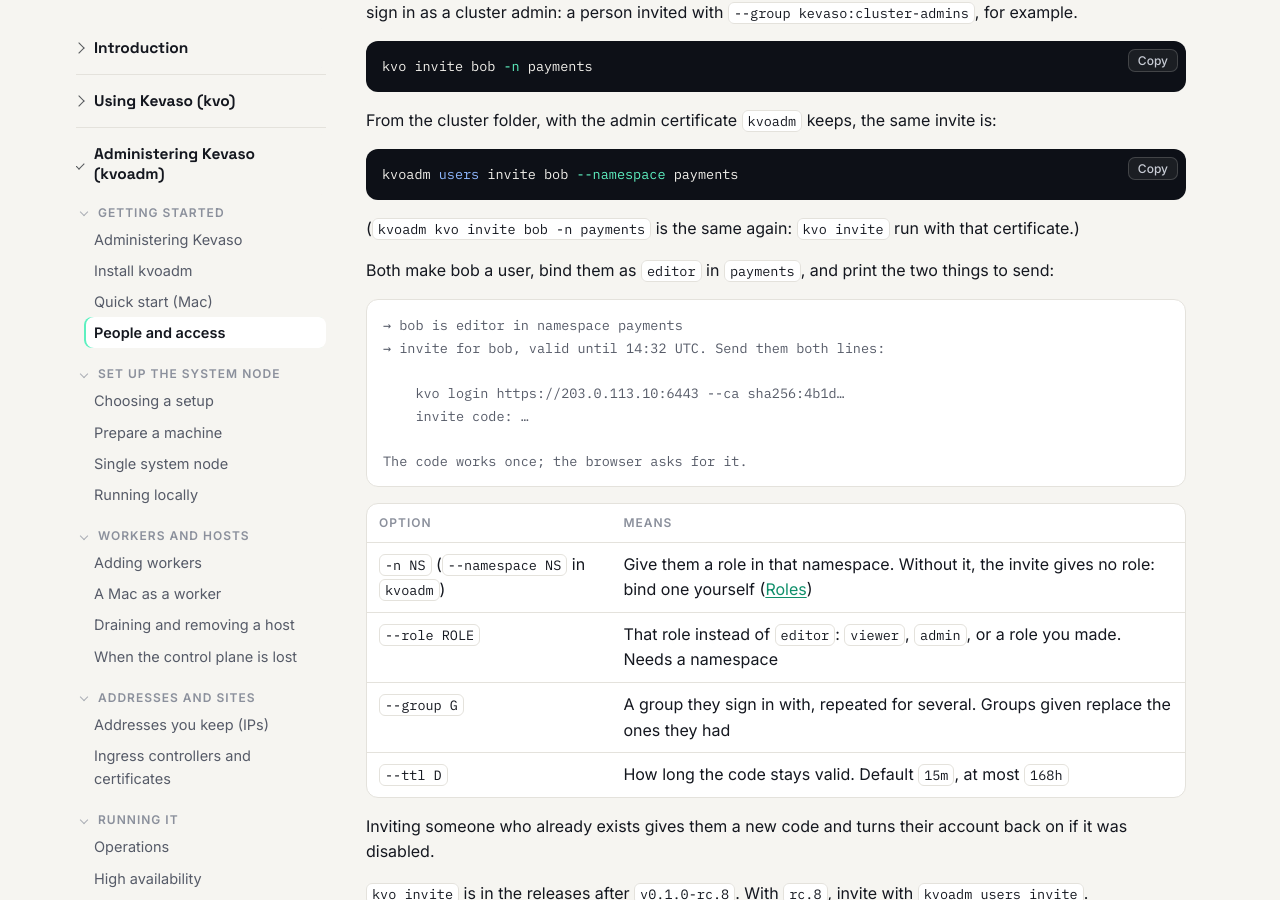
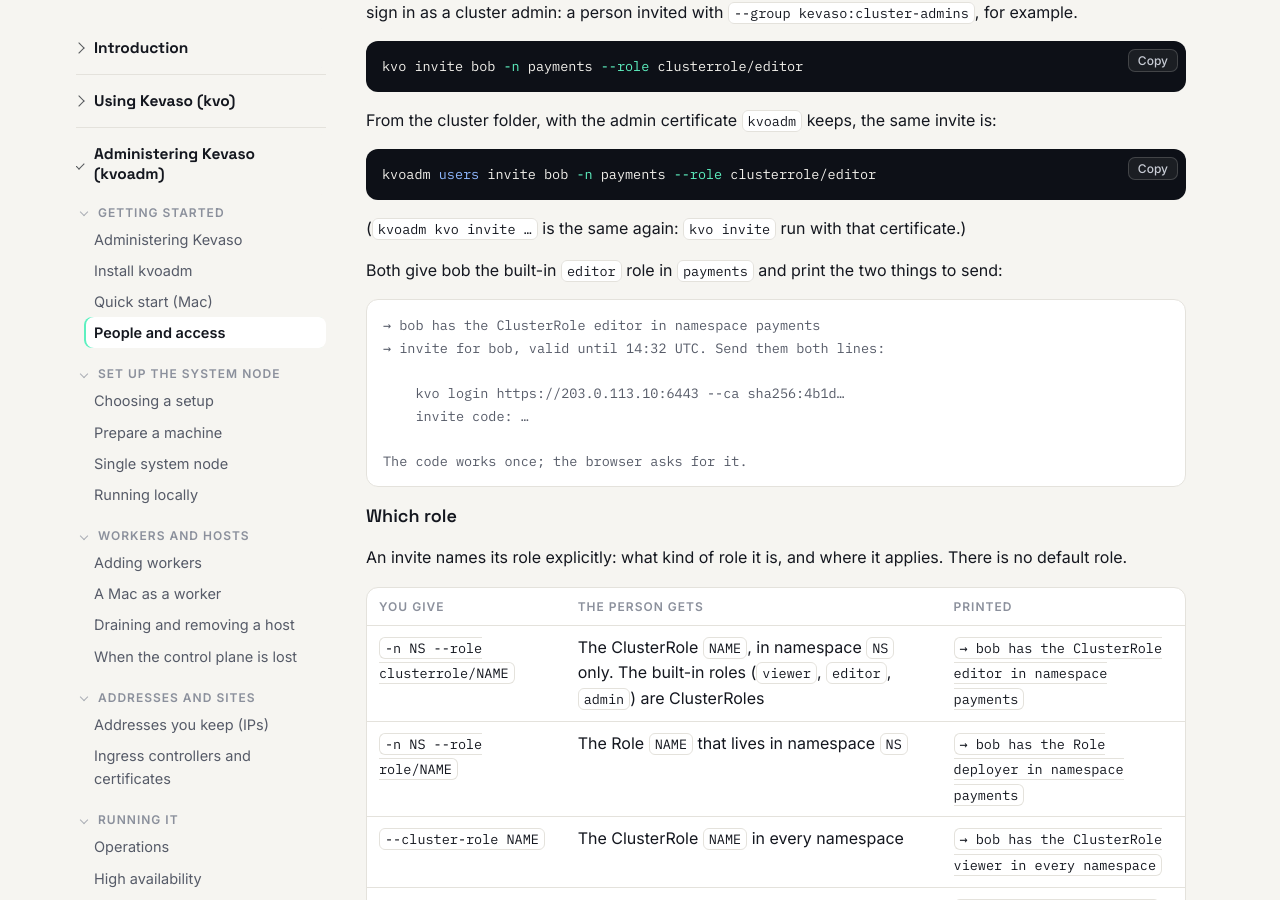
Before and after one commit to dlebee/kevaso-docs, a Jekyll site: the page built from admin/access.md, in a window 1280 px wide and 900 px high, scrolled down 1453 px. Built offline with Jekyll 4.4.1, drawn with Linux system fonts in a browser that asks for light colours; some of the changed text lies outside the part shown.

Commit message:
Invites name their role explicitly: role/, clusterrole/, --cluster-role
- People and access: the example is `kvo invite bob -n payments --role
  clusterrole/editor`. A table of the three forms and what each prints, no
  role without a flag, a custom namespaced Role then `--role role/NAME`, and
  what is refused before anything is made.
- Reference: kvo invite and kvoadm users invite with the new flags.
- Users: their role is the one the invite gave them, or none until bound.

Co-Authored-By: Claude Opus 5.5 <noreply@anthropic.com>
Signed-off-by: David Lebee <david@lebee.info>

````diff
--- a/admin/access.md
+++ b/admin/access.md
@@ -26,7 +26,7 @@ sequenceDiagram
   participant Admin
   participant Bob as Bob's kvo
   participant CP as Control plane
-  Admin->>CP: kvo invite bob -n payments
+  Admin->>CP: kvo invite bob -n payments --role clusterrole/editor
   CP-->>Admin: kvo login line + one-time code
   Admin->>Bob: sends both (chat, email)
   Bob->>CP: kvo login … (checks the CA fingerprint)
@@ -56,21 +56,21 @@ An administrator who works with `kvo` invites from there, with no SSH and no clu
 example.
 
 ```bash
-kvo invite bob -n payments
+kvo invite bob -n payments --role clusterrole/editor
 ```
 
 From the cluster folder, with the admin certificate `kvoadm` keeps, the same invite is:
 
 ```bash
-kvoadm users invite bob --namespace payments
+kvoadm users invite bob -n payments --role clusterrole/editor
 ```
 
-(`kvoadm kvo invite bob -n payments` is the same again: `kvo invite` run with that certificate.)
+(`kvoadm kvo invite …` is the same again: `kvo invite` run with that certificate.)
 
-Both make bob a user, bind them as `editor` in `payments`, and print the two things to send:
+Both give bob the built-in `editor` role in `payments` and print the two things to send:
 
 ```text
-→ bob is editor in namespace payments
+→ bob has the ClusterRole editor in namespace payments
 → invite for bob, valid until 14:32 UTC. Send them both lines:
 
     kvo login https://203.0.113.10:6443 --ca sha256:4b1d…
@@ -79,17 +79,61 @@ Both make bob a user, bind them as `editor` in `payments`, and print the two thi
 The code works once; the browser asks for it.
 ```
 
+### Which role
+
+An invite names its role explicitly: what kind of role it is, and where it applies. There is no
+default role.
+
+| You give | The person gets | Printed |
+|---|---|---|
+| `-n NS --role clusterrole/NAME` | The ClusterRole `NAME`, in namespace `NS` only. The built-in roles (`viewer`, `editor`, `admin`) are ClusterRoles | `→ bob has the ClusterRole editor in namespace payments` |
+| `-n NS --role role/NAME` | The Role `NAME` that lives in namespace `NS` | `→ bob has the Role deployer in namespace payments` |
+| `--cluster-role NAME` | The ClusterRole `NAME` in every namespace | `→ bob has the ClusterRole viewer in every namespace` |
+| No role flag | No role at all. They can sign in, and do nothing until someone binds a role ([Roles](#roles)) | `→ bob has no role yet: …` |
+
+For a role of your own in one namespace, make the Role there first, then invite with
+`--role role/NAME`. A Role is a list of rules, like the ClusterRole in [Roles](#roles), with a
+namespace:
+
+```yaml
+apiVersion: kevaso/v1
+kind: Role
+metadata: { name: deployer, namespace: payments }
+rules:
+  - verbs: [get, list, watch, create, update]
+    resources: [silos, silosets]
+```
+
+```bash
+kvo apply -f deployer.yaml
+```
+
+```bash
+kvo invite bob -n payments --role role/deployer
+```
+
+The invite is refused before anything is made, with no code and no binding, when:
+
+- `--role` doesn't say its kind (`--role editor`): write `role/editor` or `clusterrole/editor`;
+- `--role` has no `-n`: a role in every namespace is `--cluster-role NAME`;
+- `--cluster-role` has `-n`: for a ClusterRole in one namespace, use `-n NS --role clusterrole/NAME`;
+- both `--role` and `--cluster-role` are given: one role per invite;
+- the role doesn't exist;
+- you could not give that role yourself ([You can't give more than you hold](#you-cant-give-more-than-you-hold)).
+
+### The other options
+
 | Option | Means |
 |---|---|
-| `-n NS` (`--namespace NS` in `kvoadm`) | Give them a role in that namespace. Without it, the invite gives no role: bind one yourself ([Roles](#roles)) |
-| `--role ROLE` | That role instead of `editor`: `viewer`, `admin`, or a role you made. Needs a namespace |
 | `--group G` | A group they sign in with, repeated for several. Groups given replace the ones they had |
 | `--ttl D` | How long the code stays valid. Default `15m`, at most `168h` |
+| `--cluster NAME` | `kvoadm` only: which cluster folder |
 
 Inviting someone who already exists gives them a new code and turns their account back on if it
-was disabled.
+was disabled. Inviting them again to the same role finds the binding already there.
 
-`kvo invite` is in the releases after `v0.1.0-rc.8`. With `rc.8`, invite with `kvoadm users invite`.
+`kvo invite` and the role flags above are in the releases after `v0.1.0-rc.8`. With `rc.8`, invite
+with `kvoadm users invite NAME --namespace NS`, which gives `editor` there, or `--role ROLE` with it.
 
 They sign in with what you sent: [Signing in and contexts]({{ '/use/sign-in/#sign-in' | relative_url }}).
 
@@ -313,7 +357,7 @@ Give it a role with a RoleBinding (subject kind `ServiceAccount`), then mint a t
 kvoadm kvo create token deployer -n payments --duration 1h
 ```
 
-A namespace `admin` (someone you invited with `--role admin`) runs the same commands with their own
+A namespace `admin` (someone you invited with `--role clusterrole/admin`) runs the same commands with their own
 `kvo`, without `kvoadm`.
 
 In CI, set `KVO_TOKEN` to it (and `KVO_CA_FILE` to the cluster CA). A namespace `admin` can mint
````
Also changed, not shown: reference/kvo.md (+1 -1 lines), reference/kvoadm.md (+1 -1 lines), use/index.md (+2 -1 lines), use/sign-in.md (+3 -1 lines).
